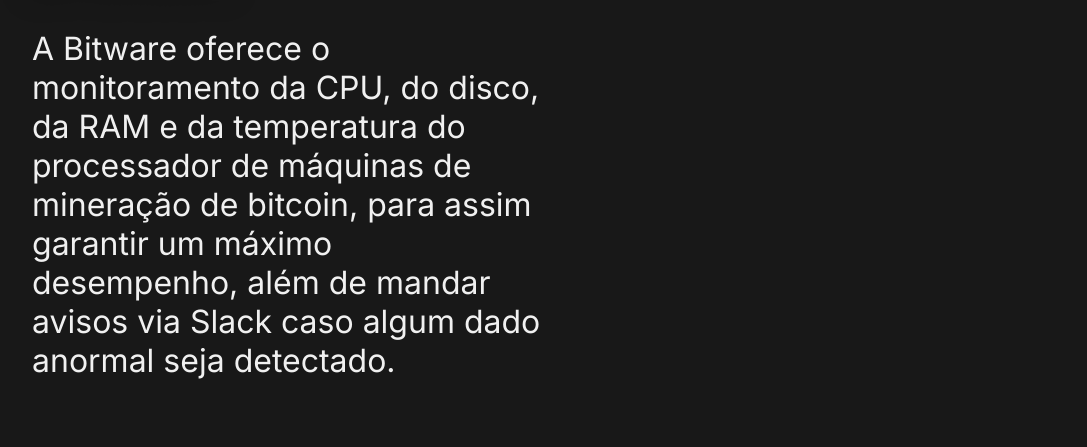
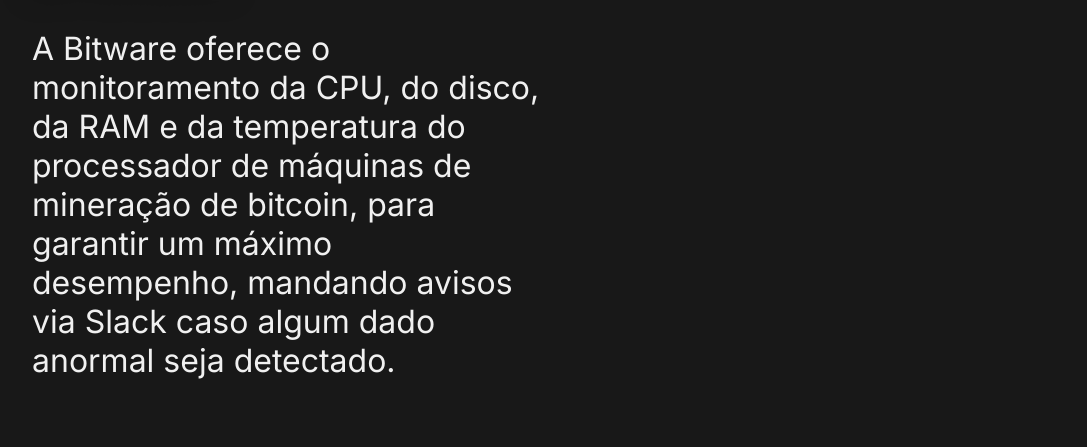
Before and after one commit to BitWarePI/WebSite, a website: page public/projeto.html in a window 1280 px wide. Shown: the part 353-800 px from the top of the page, without its empty margins (96-1183 px from the left). Drawn offline with nearby package versions, Linux system fonts and the light colour scheme.

```diff
--- a/public/projeto.html
+++ b/public/projeto.html
@@ -47,8 +47,8 @@
                 <p class="slide-in-left">Nossa solução: Monitoramento de Hardware</p>
                 <div>
                     A Bitware oferece o monitoramento da CPU, do disco, da RAM e da temperatura do processador de
-                     máquinas de mineração de bitcoin, para assim garantir um máximo desempenho,
-                     além de mandar avisos via Slack caso algum dado anormal seja detectado.
+                     máquinas de mineração de bitcoin, para garantir um máximo desempenho,
+                     mandando avisos via Slack caso algum dado anormal seja detectado.
                 </div>
             </div>
         </div>
```
Also changed, not shown: public/assets/imgs/Daniel_img.jpg (added), public/assets/imgs/Eduardo_img.jpg (added), public/assets/imgs/Lukas_img.jpg (added), public/assets/imgs/Rafael_img.jpg (added).
